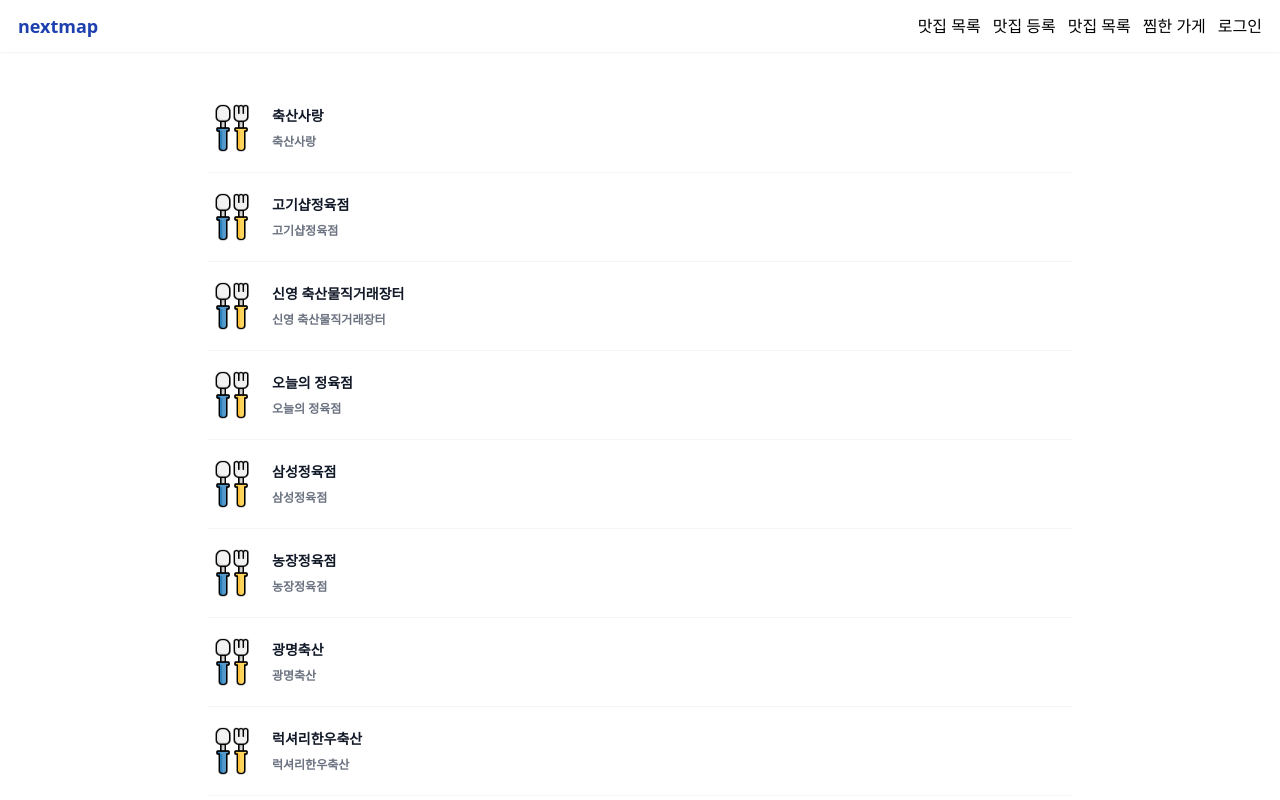
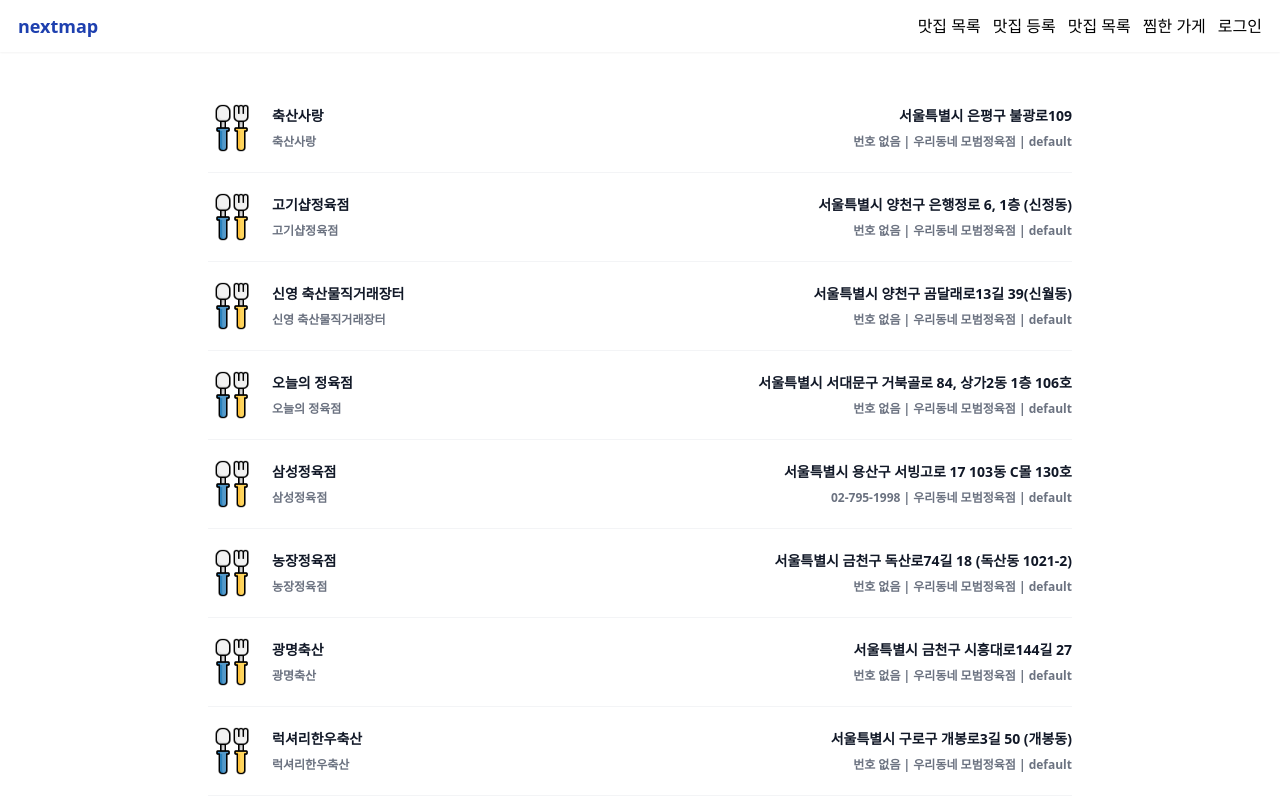
Before and after one commit to dancingKimDH/toy_map, a Next.js app: page /stores in a window 1280 px wide. Shown: the top 800 px of the page. Built offline with nearby package versions, Linux system fonts and the light colour scheme; no server answers.

Commit message:
restaurant list up

```diff
--- a/pages/stores/index.tsx
+++ b/pages/stores/index.tsx
@@ -10,7 +10,6 @@ export default function StoreListPage({ stores }: { stores: StoreType[] }) {
                         <div className="flex gap-x-4">
                             <Image width={48} height={48} alt="image"
                                 src={store?.bizcnd_code_nm ? `/images/markers/${store?.bizcnd_code_nm}.png` : "/images/markers/default.png"} />
-
                             <div className="">
                                 <div className="text-sm font-semibold leading-6 text-gray-900">
                                     {store?.upso_nm}
@@ -18,6 +17,14 @@ export default function StoreListPage({ stores }: { stores: StoreType[] }) {
                                 <div className="mt-1 text-xs truncate font-semibold leading-5 text-gray-500">
                                     {store?.upso_nm}
                                 </div>
+                            </div>
+                        </div>
+                        <div className="hidden sm:flex sm:flex-col sm:items-end">
+                            <div className="text-sm font-semibold leading-6 text-gray-900">
+                                {store?.rdn_code_nm}
+                            </div>
+                            <div className="mt-1 text-xs truncate font-semibold leading-5 text-gray-500">
+                                {store?.tel_no || "번호 없음"} | {store?.crtfc_gbn_nm} | {store?.bizcnd_code_nm}
                             </div>
                         </div>
                     </li>
```
